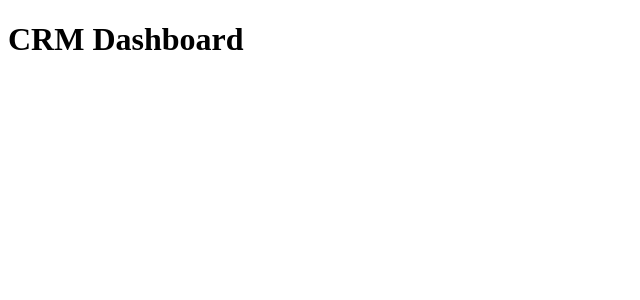
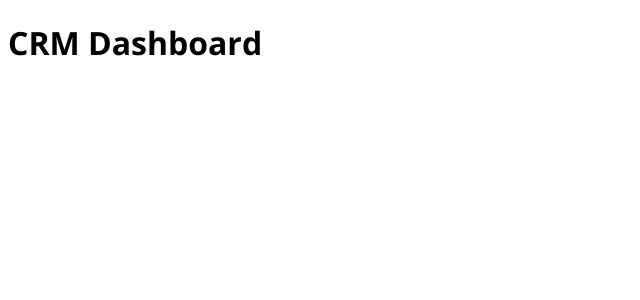
Before and after one commit to SakshamKatiyar47/crm_dashboard, a React (Create React App) app: page / in a window 1280 px wide. Shown: the top 300 px of the page, without its empty margins (0-640 px from the left). Built offline with nearby package versions, Linux system fonts and the light colour scheme.

Commit message:
all packages  install

```diff
--- a/src/App.css
+++ b/src/App.css
@@ -0,0 +1,5 @@
+@import url('https://fonts.googleapis.com/css2?family=Open+Sans:ital,wght@0,300..800;1,300..800&display=swap');
+
+body{
+    font-family: "Open Sans", sans-serif;
+}
```
Also changed, not shown: package.json (+8 -0 lines), 1 other file (tests, documents, lock files or other folders).
